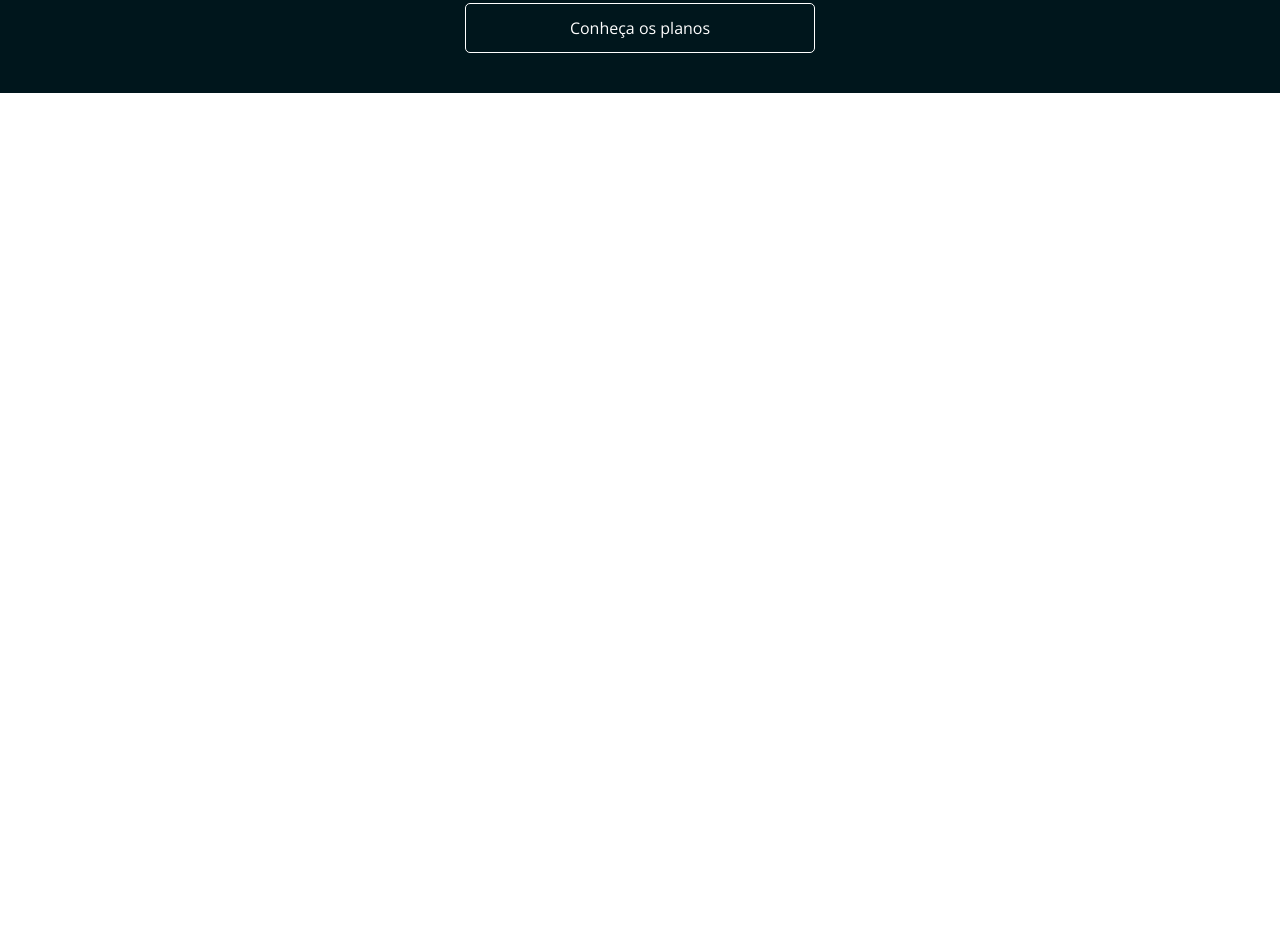
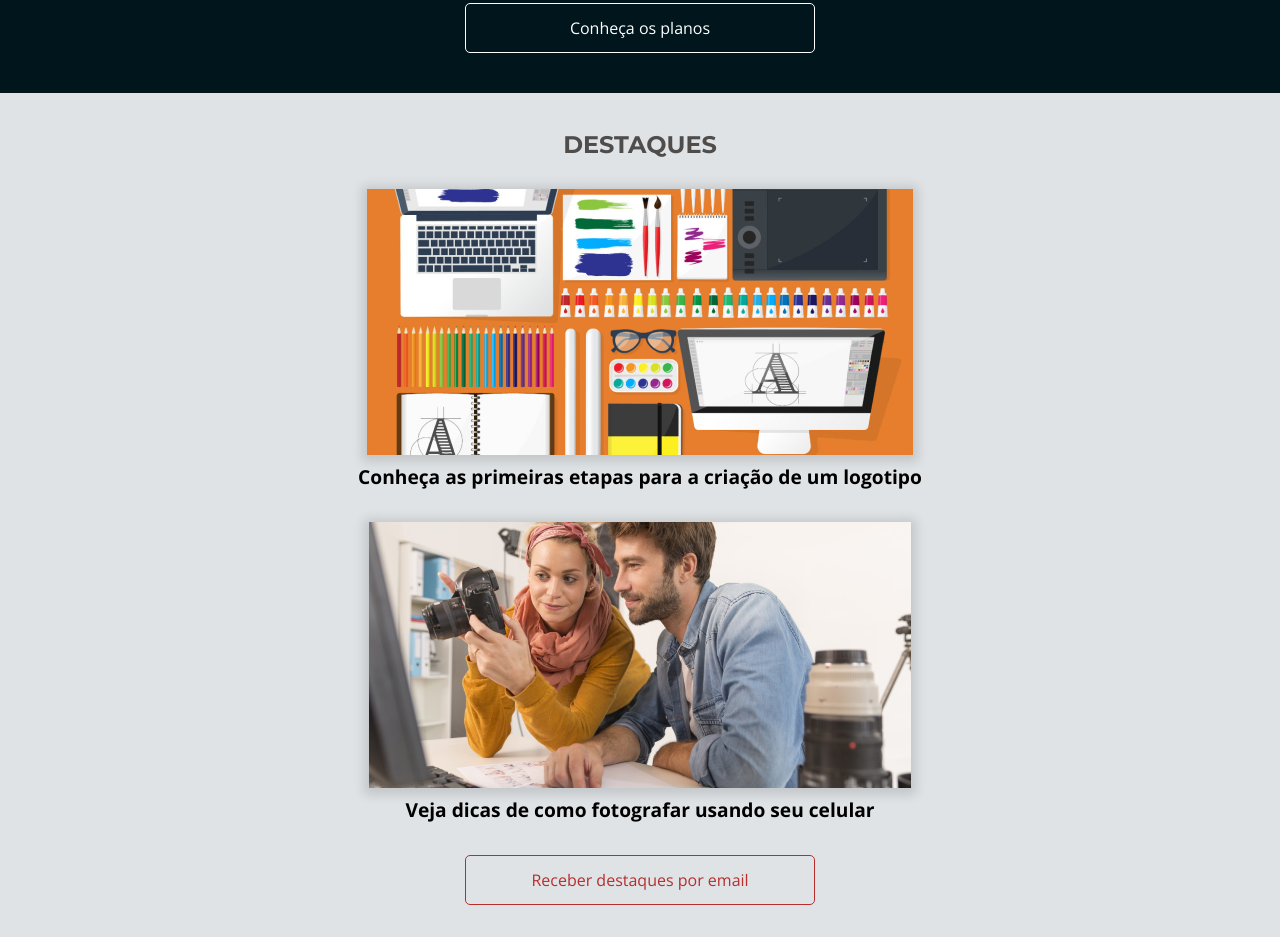
Before and after one commit to vcspc/projeto-apeperia, a plain HTML site: page index.html in a window 1280 px wide. Shown: the part 316-1253 px from the top of the page. Before the commit the page ends 800 px from the top, so only its background shows below. Drawn offline with nearby package versions, Linux system fonts and the light colour scheme.

Commit message:
finalização da sessão de destaques

```diff
--- /dev/null
+++ b/css/destaques.css
@@ -0,0 +1,40 @@
+.destaques {
+    background-color: var(--azul-claro);
+    padding-top: 2.5rem;
+    padding-bottom: 2rem;
+}
+
+.destaques__titulo {
+    color: var(--cinza-escuro);
+    font-weight: 700;
+    font-size: 1.5rem;
+    font-family: var(--montserrat);
+    text-transform: uppercase;
+    text-align: center;
+    margin-bottom: 2rem;
+}
+
+.destaques__painel {
+    display: flex;
+    flex-direction: column;
+    align-items: center;
+    margin-bottom: 2rem;
+}
+
+.destaques__painel-imagem {
+    width: 100vw viewport width;
+    box-shadow: 0 2px 10px 5px #00000020;
+    margin-bottom: .5rem;
+}
+
+.destaques__painel-texto {
+    font-weight: 700;
+    font-size: 1.2rem;
+    line-height: normal;
+}
+
+.destaques__botao {
+    color: var(--vermelho-forte);
+    border-color: var(--vermelho-forte);
+    margin: 0 auto;
+}
--- a/index.html
+++ b/index.html
@@ -10,6 +10,7 @@
 <link href="css/cabecalho.css" rel="stylesheet">
 <link href="css/chamada.css" rel="stylesheet">
 <link href="css/base.css" rel="stylesheet">
+<link href="css/destaques.css" rel="stylesheet">
 </head>
 <body>
     <header class="cabecalho container">
@@ -31,6 +32,21 @@
             <p class="chamada__texto">Apeperia tem um jeito inovador de comparar e montar aplicativos para pequenas e médias empresas.</p>
             <a href="#" class="chamada__botao botao">Conheça os planos</a>
         </section>
+        <section class="destaques container">
+            <h2 class="destaques__titulo">Destaques</h2>
+            <a href="#">
+                <figure class="destaques__painel">
+                    <img src="img/comecando-criar-logotipo.png" alt="Painel do post sobre criação de logotipo" class="destaques__painel-imagem">
+                    <figcaption class="destaques__painel-texto">Conheça as primeiras etapas para a criação de um logotipo</figcaption>
+                </figure>
+            </a>
+            <a href="#">
+                <figure class="destaques__painel">
+                    <img src="img/dicas-fotografia.png" alt="Painel do post sobre fotografia com celular" class="destaques__painel-imagem">
+                    <figcaption class="destaques__painel-texto">Veja dicas de como fotografar usando seu celular</figcaption>
+                </figure>
+            </a>
+            <a href="#" class="destaques__botao botao">Receber destaques por email</a></section>
     </main>
 </body>
 </html>
```
